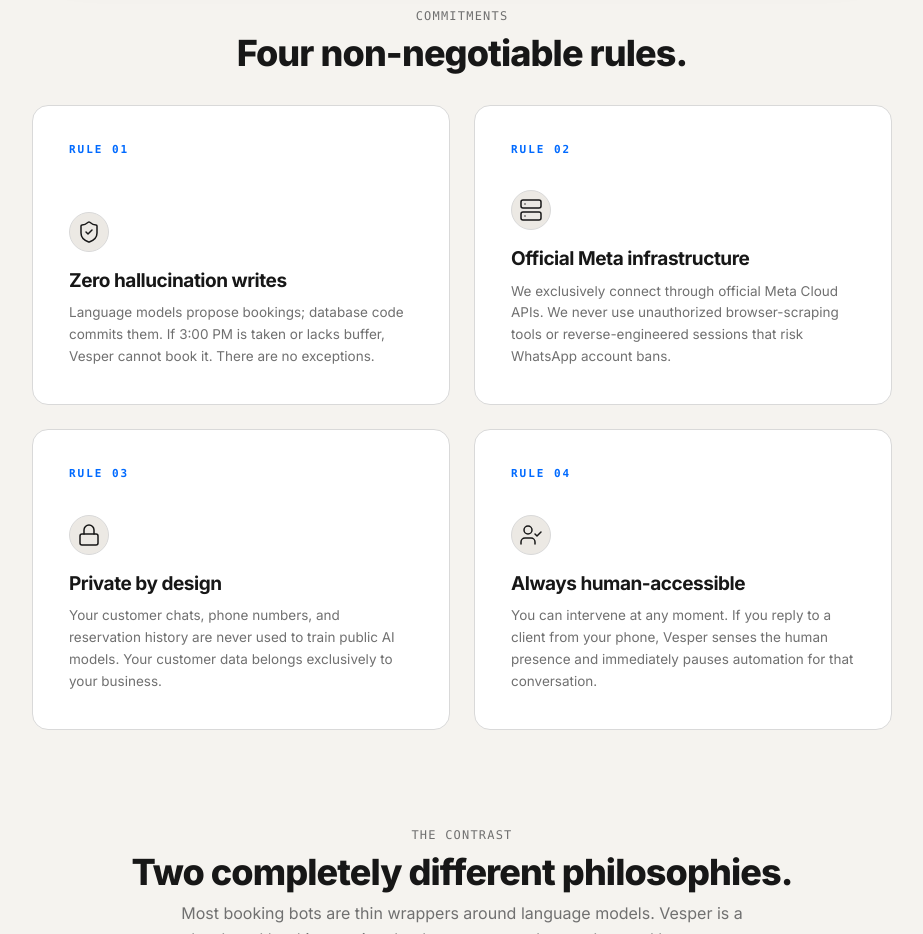
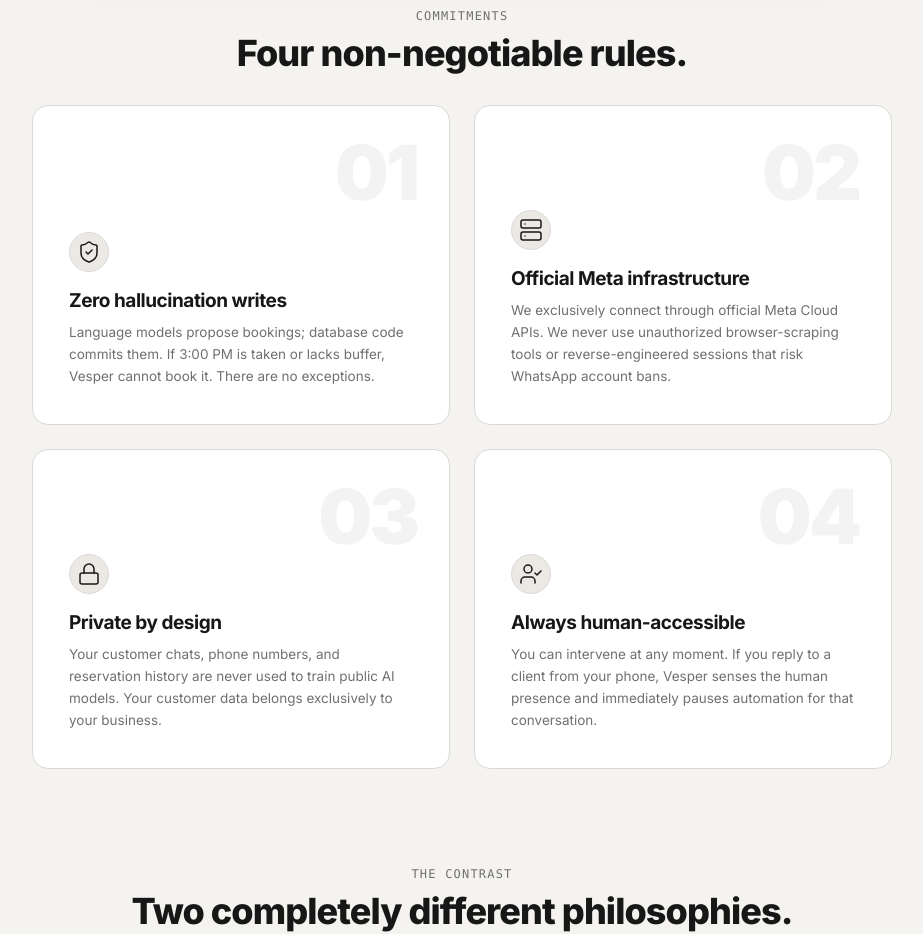
Before and after one commit to Aabhi907/Vesper, a Next.js app: page /trust in a window 1280 px wide. Shown: the part 1460-2394 px from the top of the page, without its empty margins (178-1101 px from the left). Built offline with nearby package versions, Linux system fonts and the light colour scheme.

Commit message:
style: remove blue numeral labels and keep subtle watermark numbers

```diff
--- a/app/product/page.tsx
+++ b/app/product/page.tsx
@@ -116,9 +116,12 @@
             style={canTilt ? { transform: "translateZ(25px)", transformStyle: "preserve-3d" } : undefined}
             className="p-8 flex flex-col justify-between h-full relative z-10"
           >
-            {/* Top: rule label */}
-            <div className="flex items-start justify-between mb-8">
-              <span className="text-[11px] font-mono text-signal-blue font-bold tracking-[0.18em] uppercase">
+            {/* Top: big transparent number */}
+            <div className="flex items-start justify-end -mt-2 -mr-1">
+              <span
+                className="text-[72px] font-black leading-none select-none"
+                style={{ color: "hsl(var(--ink) / 0.05)", letterSpacing: "-0.04em" }}
+              >
                 {num}
               </span>
             </div>
--- a/app/trust/page.tsx
+++ b/app/trust/page.tsx
@@ -105,10 +105,13 @@
             style={canTilt ? { transform: "translateZ(25px)", transformStyle: "preserve-3d" } : undefined}
             className="p-8 sm:p-9 flex flex-col justify-between h-full relative z-10"
           >
-            {/* Top row: rule label */}
-            <div className="flex items-start justify-between mb-8">
-              <span className="text-[11px] font-mono text-signal-blue font-bold tracking-[0.18em] uppercase">
-                Rule {num}
+            {/* Top row: big transparent number */}
+            <div className="flex items-start justify-end -mt-2 -mr-1">
+              <span
+                className="text-[76px] font-black leading-none select-none"
+                style={{ color: "hsl(var(--ink) / 0.05)", letterSpacing: "-0.04em" }}
+              >
+                {num}
               </span>
             </div>
 
```
